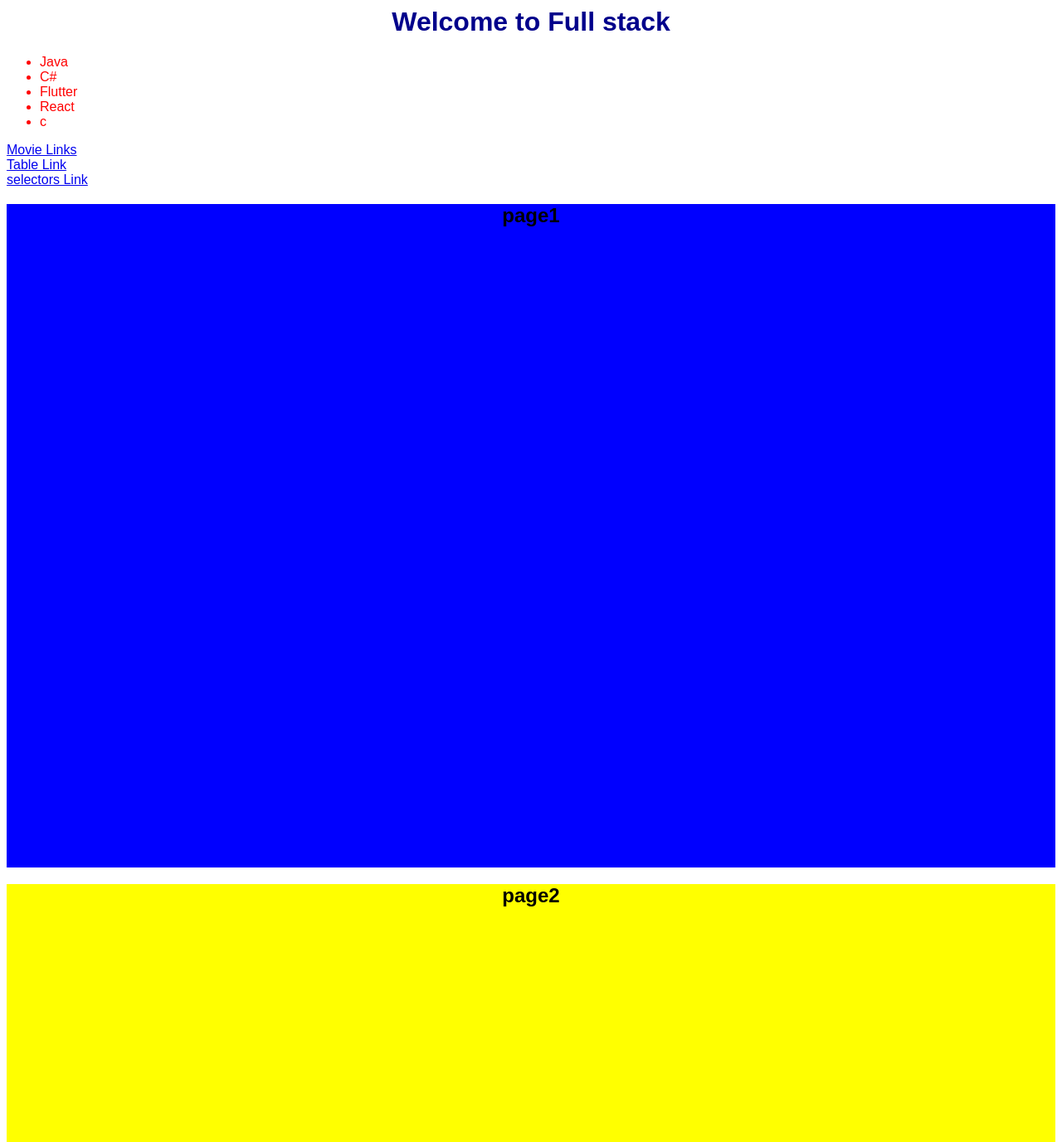
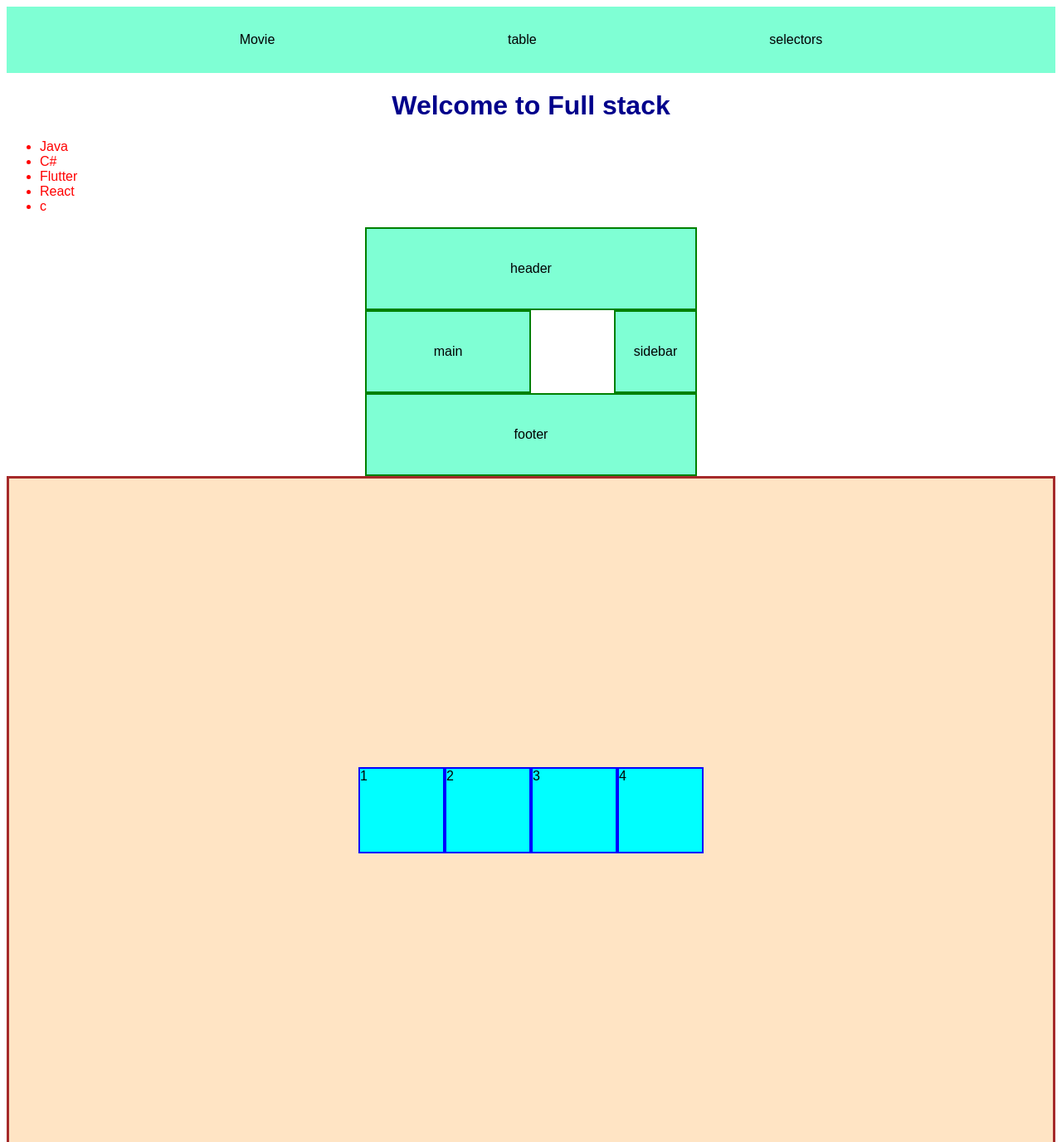
Before and after one commit to Shandeepsugumar/placement_training, a plain HTML site: page index.html in a window 1280 px wide. Shown: the top 1377 px of the page at 83% size. Drawn offline with Linux system fonts and the light colour scheme.

Commit message:
first commit

```diff
--- a/index.html
+++ b/index.html
@@ -4,6 +4,11 @@
         <link rel="stylesheet" href="style.css">
     </head>
     <body>
+        <nav class="flex-content">
+            <a href="movie.html">Movie</a>
+            <a href="table.html">table</a>
+            <a href="selectors.html">selectors</a>
+        </nav>
         <h1>Welcome to Full stack</h1>
         <ul>
             <li>Java</li>
@@ -12,13 +17,22 @@
             <li>React</li>
             <li>c</li>
         </ul>
-        <a href="movie.html">Movie Links</a><br/>
-        <a href="table.html">Table Link</a><br/>
-        <a href="selectors.html">selectors Link</a>
-        <section id="page1"><h2>page1</h2></section>
-        <section id="page2"><h2>page2</h2></section>
-        <section id="page3"><h2>page3</h2></section>
-        <section id="page4"><h2>page4</h2></section>
-        <section id="page5"><h2>page5</h2></section>
+        <div class="grid-container">
+            <div class="box1">header</div>
+            <div class="box2">main</div>
+            <div class="box4">sidebar</div>
+            <div class="box5">footer</div>
+        </div>
+        <div class="flex-contant">
+            <div class="one">1</div>
+            <div class="two">2</div>
+            <div class="three">3</div>
+            <div class="four">4</div>
+        </div>
+        <section id="page1"><h2 id="top">page1</h2></section>
+        <section id="page2"><h2 id="top">page2</h2></section>
+        <section id="page3"><h2 id="top">page3</h2></section>
+        <section id="page4"><h2 id="top">page4</h2></section>
+        <section id="page5"><h2 id="top">page5</h2></section>
     </body>
 </html>
--- a/style.css
+++ b/style.css
@@ -83,9 +83,6 @@
         height: 100vh;
         text-align: center;
     }
-    section.h2{
-        margin-top: 200px;
-    }
     #page1{
         background:  #0000FF;
     }
@@ -101,3 +98,65 @@
     #page5{
         background: #FFC0CB;
     }
+
+    .flex-contant{
+        display: flex;
+        background-color: bisque;
+        height: 100vh;
+        border: 3px solid brown;
+        justify-content: center;
+        align-items: center;
+    }
+
+    .flex-contant div{
+        background-color: aqua;
+        border: 2px solid blue;
+        height: 100px;
+        width: 100px;
+    }
+    .two{
+        /* flex-grow: 2; */
+        flex-shrink: 2;
+    }
+
+    .flex-content{
+        display: flex;
+        background-color: aquamarine;
+        height: 10vh;
+        justify-content: space-evenly;
+        justify-items: end;
+        align-items: center;
+    }
+    a{
+        color: black;
+        text-decoration-line: none;
+    }
+
+    .grid-container{
+        display: grid;
+        grid-template-rows: 100px 100px 100px;
+        grid-template-columns: 100px 100px 100px 100px;
+        justify-content: center;
+    }
+    .grid-container div{
+        border: 2px solid green;
+        background-color: aquamarine;
+        align-content: center;
+        text-align: center;
+    }
+
+    .box1{
+        grid-column-start: 1;
+        grid-column-end: 5;
+    }
+    .box2{
+        grid-column-start: 1;
+        grid-column-end: 3;
+    }
+    .box4{
+        grid-column-start: 4;
+    }
+    .box5{
+        grid-column-start: 1;
+        grid-column-end: 5;
+    }
```
